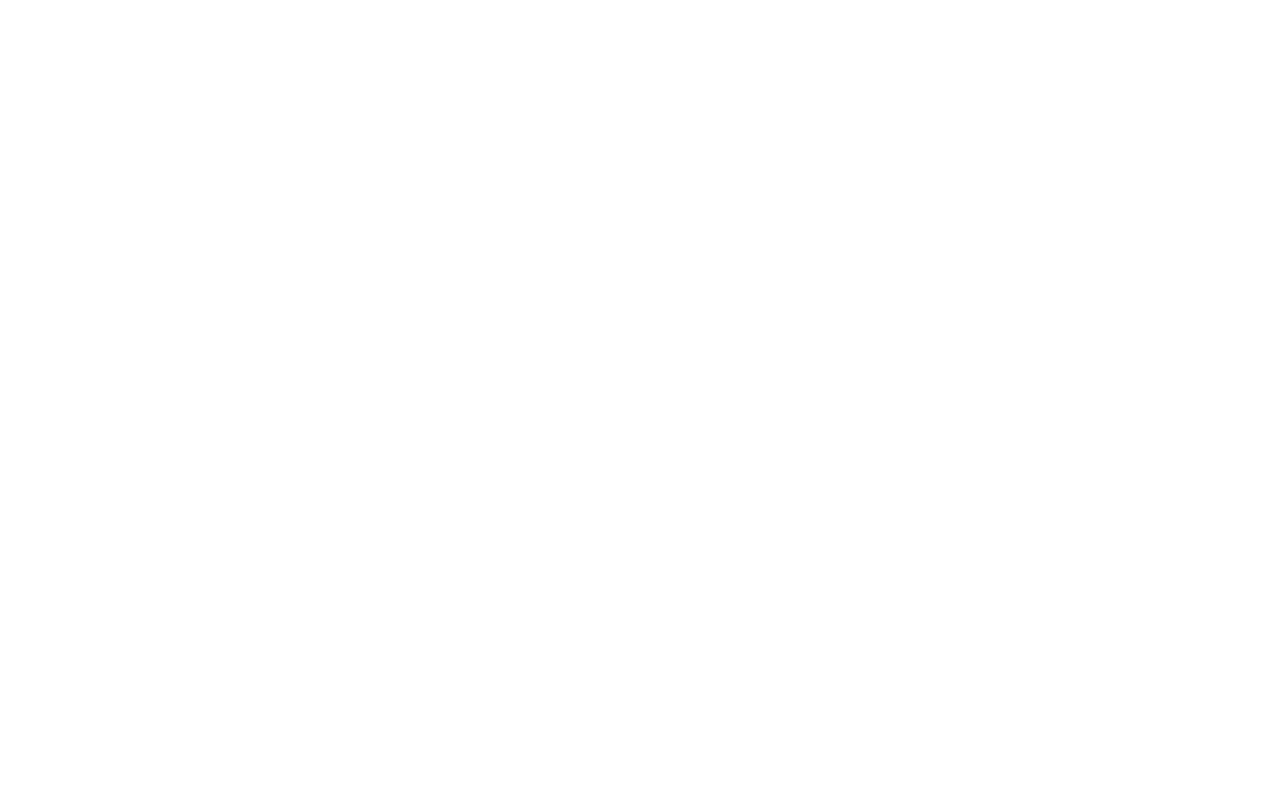
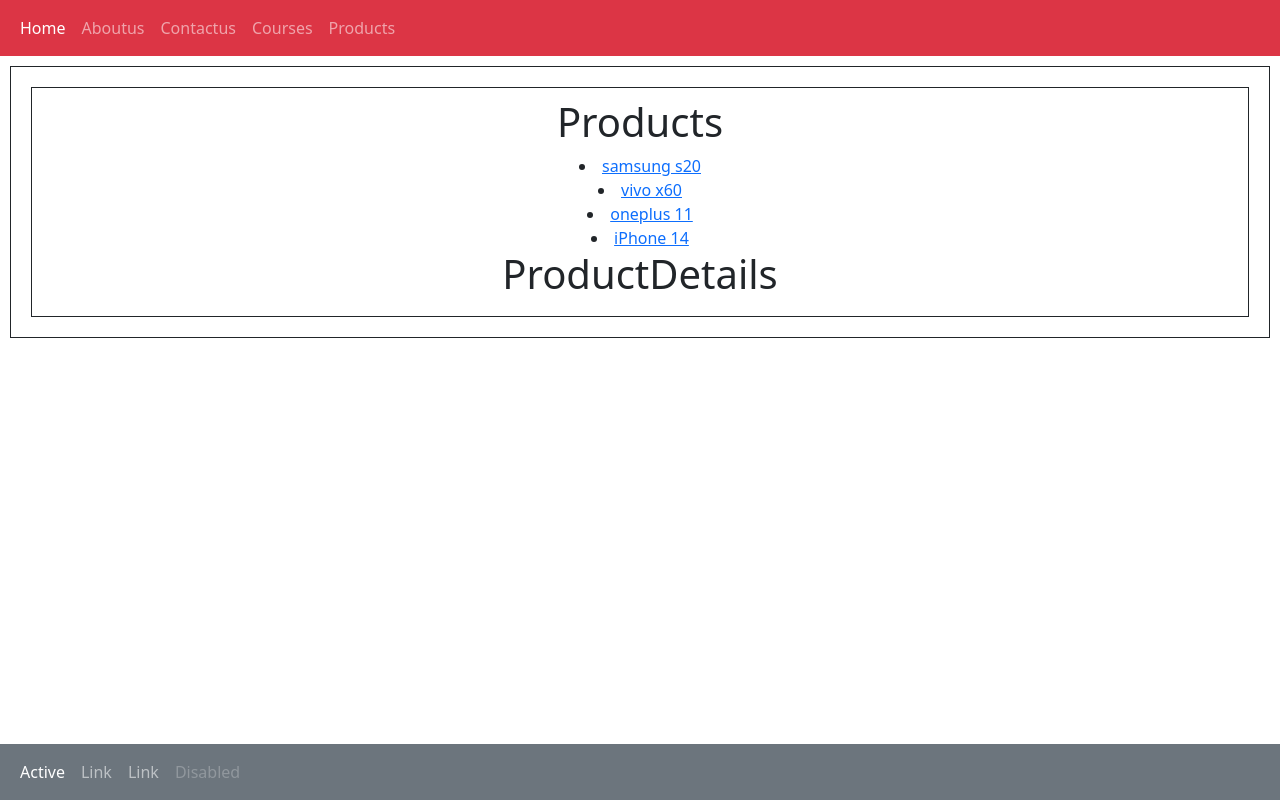
Before and after one commit to edupoly/rb15, a React (Create React App) app: page /products/productdetails in a window 1280 px wide. Before the commit this address had no page. Built offline with nearby package versions, Linux system fonts and the light colour scheme.

Commit message:
nested routing with state attribute of Link

```diff
--- a/src/Header.jsx
+++ b/src/Header.jsx
@@ -17,6 +17,9 @@ function Header(){
                     <li class="nav-item">
                         <Link class="nav-link" to="/courses">Courses</Link>
                     </li>
+                    <li class="nav-item">
+                        <Link class="nav-link" to="/products">Products</Link>
+                    </li>
                 </ul>
             </div>
         </nav>
--- /dev/null
+++ b/src/ProductDetails.jsx
@@ -0,0 +1,18 @@
+import React, { useEffect } from 'react'
+import { useLocation, useNavigate} from 'react-router-dom'
+
+function ProductDetails() {
+    var loc = useLocation()
+
+    useEffect(()=>{
+        console.log(loc)
+    },[loc]);
+
+  return (
+    <div>
+        <h1>ProductDetails</h1>
+    </div>
+  )
+}
+
+export default ProductDetails
--- /dev/null
+++ b/src/Products.jsx
@@ -0,0 +1,35 @@
+import React from 'react'
+import { Link, Outlet } from 'react-router-dom'
+export default function Products() {
+    const [products, setproducts] = React.useState([
+        {
+            title:'samsung s20',
+            price:50000
+        },
+        {
+            title:'vivo x60',
+            price:35000
+        },
+        {
+            title:'oneplus 11',
+            price:40000
+        },
+        {
+            title:'iPhone 14',
+            price:5000
+        },
+    ])
+  return (
+    <div className='betterview'>
+        <h1>Products</h1>
+        {
+            products.map((product)=>{
+                return(
+                    <li><Link to="productdetails" state={{product}}>{product.title}</Link></li>
+                )
+            })
+        }
+        <Outlet></Outlet>
+    </div>
+  )
+}
--- a/src/index.js
+++ b/src/index.js
@@ -15,8 +15,11 @@ import Aboutus from './Aboutus';
 import Contactus from './Contactus';
 import Courses from './Courses';
 import CourseDetails from './CourseDetails';
+import Products from './Products';
+import ProductDetails from './ProductDetails';
 const root = ReactDOM.createRoot(document.getElementById('root'));
 root.render(
+  <React.StrictMode>
   <BrowserRouter>
     <Routes>
       <Route path="/" element={<App />}>
@@ -26,9 +29,13 @@ root.render(
         <Route path='courses' element={<Courses/>} >
           <Route path='coursedetails/:coursename' element={<CourseDetails/>} />
         </Route>
+        <Route path='products' element={<Products></Products>}>
+          <Route path="productdetails" element={<ProductDetails></ProductDetails>}/>
+        </Route>
       </Route>
     </Routes>
   </BrowserRouter>
+  </React.StrictMode>
 );
 
 // If you want to start measuring performance in your app, pass a function
```
